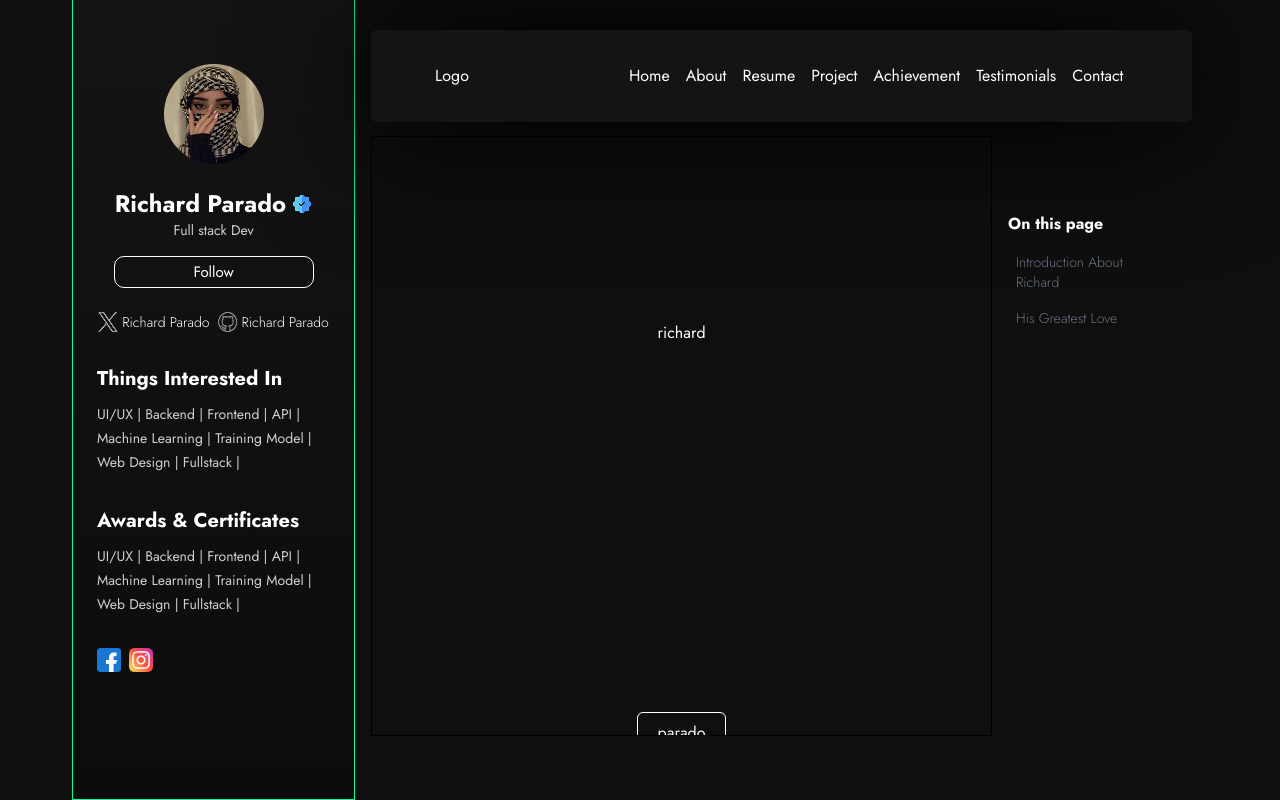
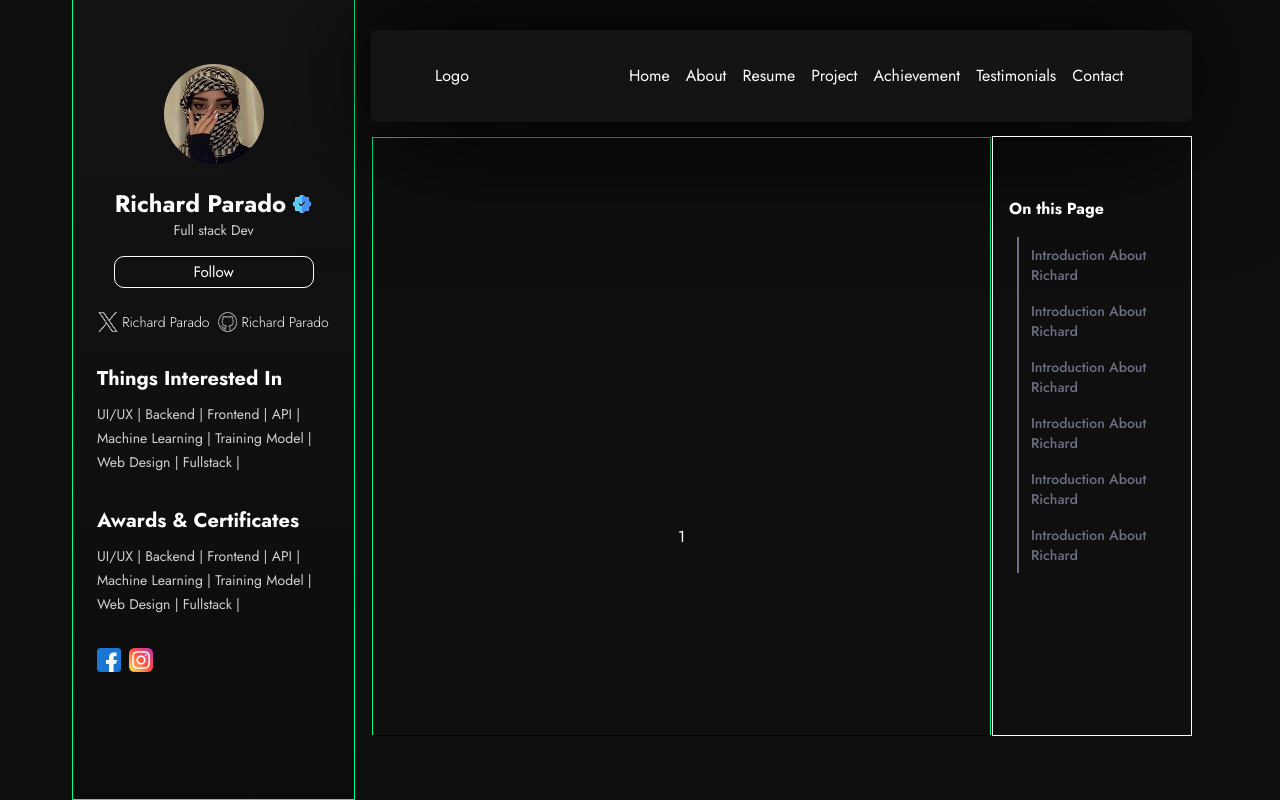
Before and after one commit to RichardPharads/PortfolioV2, a React (Vite) app: page / in a window 1280 px wide. Built offline with nearby package versions, Linux system fonts and the light colour scheme.

Commit message:
added dynamic pages

```diff
--- a/src/App.jsx
+++ b/src/App.jsx
@@ -1,23 +1,38 @@
-import React from 'react'
+import React, {createContext, useContext, useRef} from 'react'
 import Profile from './Components/Aside/Profile'
 import Navbar from './Components/NavBar/Navbar'
 import Main from './Components/Main/Main'
 import Contents from './Components/Aside/Contents'
+import { listContents } from './data/MainContents'
+import Component1 from './Components/Component1'
+
+const SectionContext = createContext()
 
 function App() {
+
+
+  const sectionRef = useRef(
+    listContents.reduce((acc , component) =>{
+      acc[component.id] = useRef()
+      return acc
+    },{})
+  )
+
+
   return (
-    <div className='flex h-dvh m-auto px-18'>
+    <div className='flex h-lvh m-auto px-18'>
   <Profile />
   <div className='flex flex-col w-full h-full p-4  py-4'>
     <Navbar  />
     <div className='flex flex-1'>
-
-      <Main/>
-      <Contents/>
+      <SectionContext.Provider value={{sectionRef}}>
+        <Main/>
+        <Contents/>
+      </SectionContext.Provider>
     </div>
   </div>
 </div>
   )
 }
-
+export const useSection = () => useContext(SectionContext)
 export default App
--- /dev/null
+++ b/src/Components/Aside/ContentButton.jsx
@@ -0,0 +1,9 @@
+import React from 'react'
+
+function ContentButton({key, scrollBtn , content}) {
+  return (
+    <div className='border-l-2 px-3 py-2 hover:px-6 hover:border-accent hover:text-accent duration-700 font-medium' key={key} onClick={() => scrollBtn() }>{content}</div>
+  )
+}
+
+export default ContentButton
--- a/src/Components/Aside/Contents.jsx
+++ b/src/Components/Aside/Contents.jsx
@@ -1,15 +1,28 @@
-import React from 'react'
-import { listContents } from '../../data/mainContents'
+import React, { createRef, useRef } from 'react'
+import { listContents } from '../../data/MainContents'
+import { useSection } from '../../App'
+import ContentButton from './ContentButton'
 function Contents() {
+  const {sectionRef} = useSection()
+
+      const scrollBtn = (contentId) => {
+      sectionRef.current[contentId]?.current?.scrollIntoView({
+                behavior: "smooth"
+      })
+    }
   return (
-    <div className='w-[200px] z-50 h-full  py-4 '>
-      <div className=' h-full rounded-lg pt-15 p-4 font-bold'>
-        <h2>On this page</h2>
 
-        <ul className='mt-2 cursor-pointer text-sm font-light text-gray-500'>
+
+
+    <div className='w-[200px] z-50 border h-[600px] overflow-y-auto'>
+      <div className=' h-full rounded-lg pt-15 p-4 font-bold '>
+        <h2>On this Page</h2>
+
+        <ul className='mt-2 cursor-pointer text-sm font-light text-gray-500 p-2 '>
           {
             listContents.map((content , index) => (
-              <button key={index} className='text-left hover:border-l-1 ease-in-out duration-500 border-accent hover:p-4 p-2 hover:text-accent'>{content[0].contents}</button>
+
+              <ContentButton key={content.id} scrollBtn={() => scrollBtn(content.id)} content={content.contents} />
             ))
           }
         </ul>
--- a/src/Components/Aside/ContentsCard.jsx
+++ /dev/null
@@ -1,9 +0,0 @@
-import React from 'react'
-
-function ContentsCard() {
-  return (
-    <div>ContentsCard</div>
-  )
-}
-
-export default ContentsCard
--- /dev/null
+++ b/src/Components/Component1.jsx
@@ -0,0 +1,16 @@
+import React from 'react'
+
+function Component1() {
+  return (
+    <div>
+        <div className='w-full'>
+            <div className='w-10/12 h-[400px] bg-gray-900'></div>
+            <h2 className='text-2xl'>Lorem ipsum dolor sit amet consectetur adipisicing elit. Deserunt, error.</h2>
+            <button className='border py-2 px-6 rounded-md'>Click now</button>
+        </div>
+        <p>Lorem ipsum dolor sit amet consectetur, adipisicing elit. Ab atque omnis ut vel libero beatae, soluta aspernatur facere consectetur reiciendis a temporibus assumenda. Quidem perspiciatis eum hic iste velit!</p>
+    </div>
+  )
+}
+
+export default Component1
--- a/src/Components/Main/Main.jsx
+++ b/src/Components/Main/Main.jsx
@@ -1,27 +1,26 @@
 import React from 'react'
 import image from '../../Assets/verify.png'
 import {motion , useScroll} from 'motion/react'
-import {listContents} from '../../data/mainContents.js'
+import {listContents} from '../../data/MainContents.js'
+import { useSection } from '../../App.jsx'
+import Component1 from '../Component1.jsx'
 
-
-console.log(listContents[1].map(item => {
-  return item
-}))
 
 
 function Main() {
-  const {scrollXProgress} = useScroll()
+  const {sectionRef} = useSection()
   return (
     <div className='flex-1 z-0  scroll-auto'>
-      <motion.div></motion.div>
+
       <div className="h-[600px] w-full border border-black">
       <div className="h-full flex flex-col  ">
         <div className="overflow-y-auto flex-1 scrollbar-hidden">
           {
             listContents.map(function (items , index) {
               return (
-                <div key={items[0].id} className="h-lvh w-full grid place-items-center z-0">{items[0].name}
-                  <button className='border py-2 px-5 rounded-md' type='button' onClick={() => alert(items[0].button)}>{items[0].lastname}</button>
+                <div key={items.id} ref={sectionRef.current[(items.id)]} className="h-lvh w-full border-accent border grid place-items-center z-0">{items.id}
+
+                  {/* <button className='border py-2 px-5 rounded-md' type='button' onClick={() => alert(items.button)}></button> */}
                 </div>
               )
             })
--- a/src/data/mainContents.js
+++ b/src/data/mainContents.js
@@ -1,21 +1,55 @@
+
 export const listContents = [
-  [
-    { id: 1,
+  { id: 1,
       name: "richard",
       lastname: "parado",
       title: "this is About page",
       contents: "Introduction About Richard",
-      button: "You clicked richard"
-    }
-  ],
-  [
-    { id: 2,
-      name: "vebian",
-      lastname: "Calvadores",
-      title: "i am MedTech",
-      contents: "His Greatest Love",
-      button: "You clicked Vebian"
+      button: "You clicked richard",
+  },
+   { id: 2,
+      name: "richard",
+      lastname: "parado",
+      title: "this is About page",
+      contents: "Introduction About Richard",
+      button: "You clicked richard",
+    },
+   { id: 3,
+      name: "richard",
+      lastname: "parado",
+      title: "this is About page",
+      contents: "Introduction About Richard",
+      button: "You clicked richard",
 
-    }
-  ]
+
+  }
+  ,
+   { id: 4,
+      name: "richard",
+      lastname: "parado",
+      title: "this is About page",
+      contents: "Introduction About Richard",
+      button: "You clicked richard",
+
+
+  }
+  ,
+   { id: 5,
+      name: "richard",
+      lastname: "parado",
+      title: "this is About page",
+      contents: "Introduction About Richard",
+      button: "You clicked richard",
+
+  }
+  ,
+   { id: 6,
+      name: "richard",
+      lastname: "parado",
+      title: "this is About page",
+      contents: "Introduction About Richard",
+      button: "You clicked richard",
+  }
+
+
 ]
```
